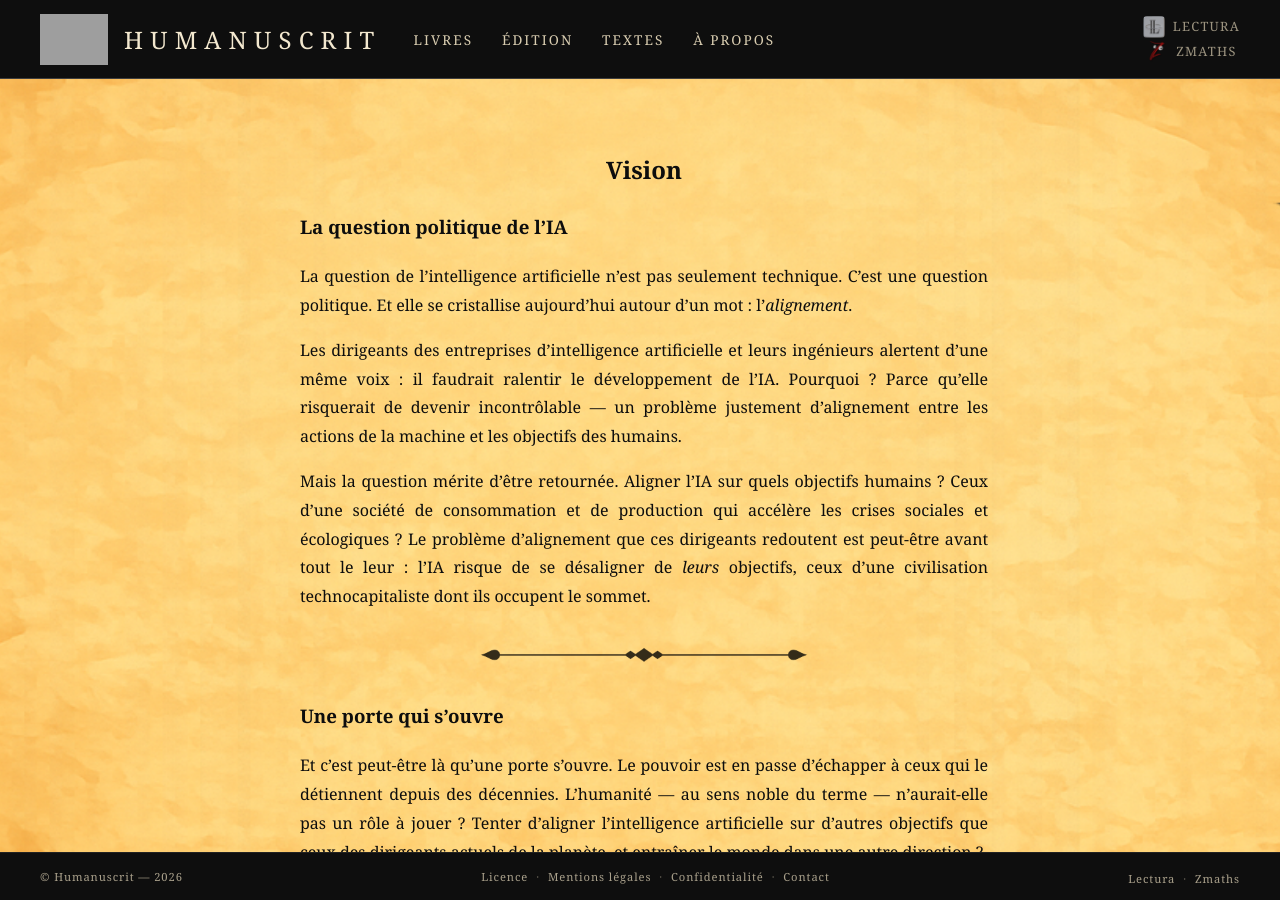
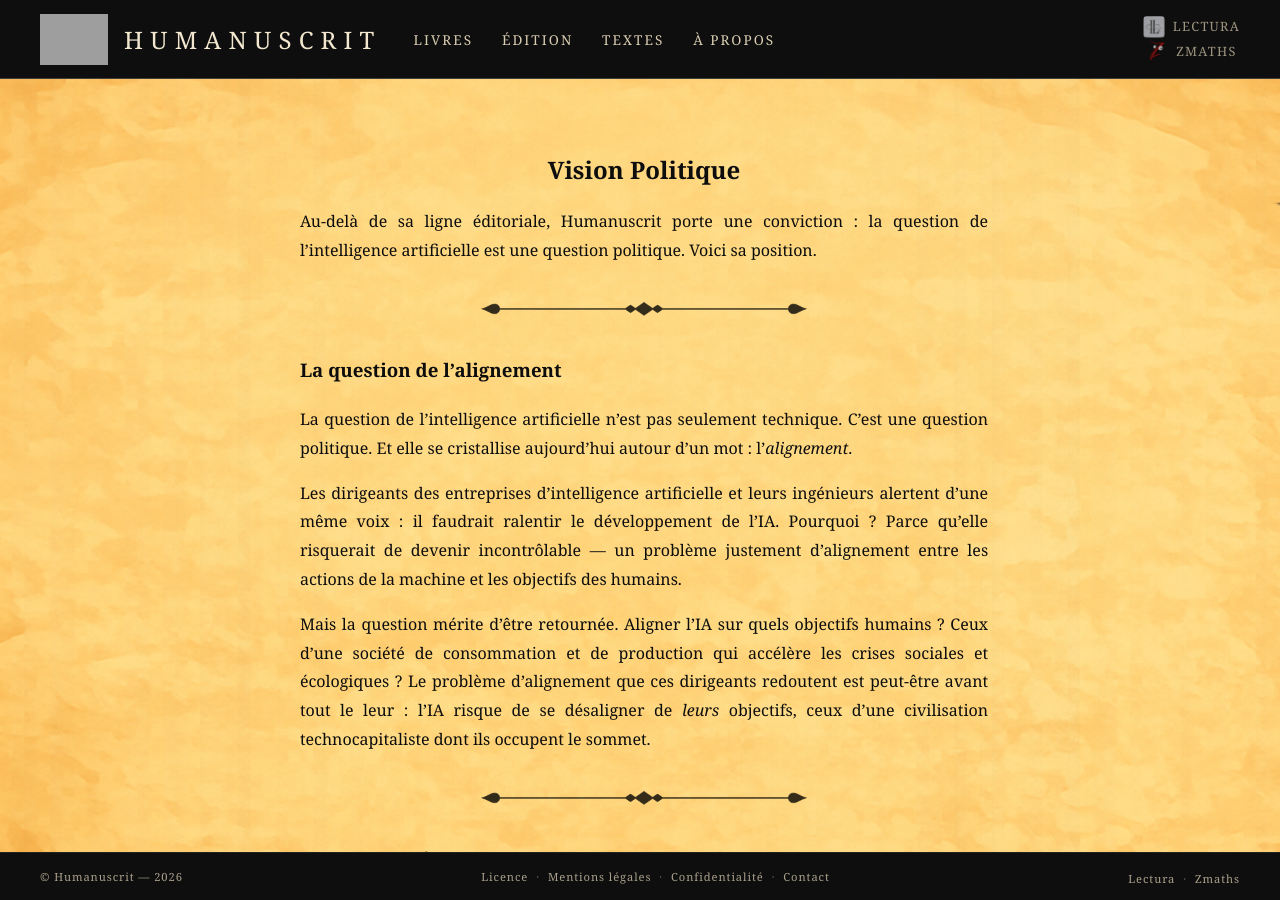
Before and after one commit to maxcarriere/humanuscrit, a Jekyll site: the page built from vision.md, in a window 1280 px wide and 900 px high. Built offline with Jekyll 4.4.1, drawn with Linux system fonts in a browser that asks for light colours; grey boxes are pictures that could not be loaded.

Commit message:
Renommer Vision → Vision Politique + phrase introductive
Co-Authored-By: Claude Opus 4.6 <noreply@anthropic.com>

```diff
--- a/vision.md
+++ b/vision.md
@@ -1,9 +1,13 @@
 ---
-title: Vision
+title: Vision Politique
 permalink: /edition/vision/
 ---
 
-### La question politique de l'IA
+Au-delà de sa ligne éditoriale, Humanuscrit porte une conviction : la question de l'intelligence artificielle est une question politique. Voici sa position.
+
+---
+
+### La question de l'alignement
 
 La question de l'intelligence artificielle n'est pas seulement technique. C'est une question politique. Et elle se cristallise aujourd'hui autour d'un mot : l'*alignement*.
 
```
